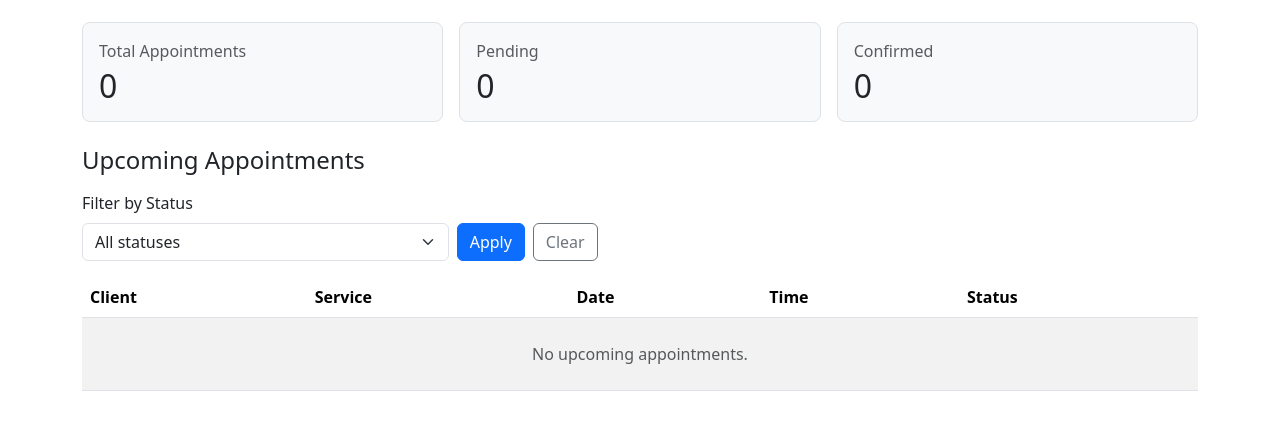
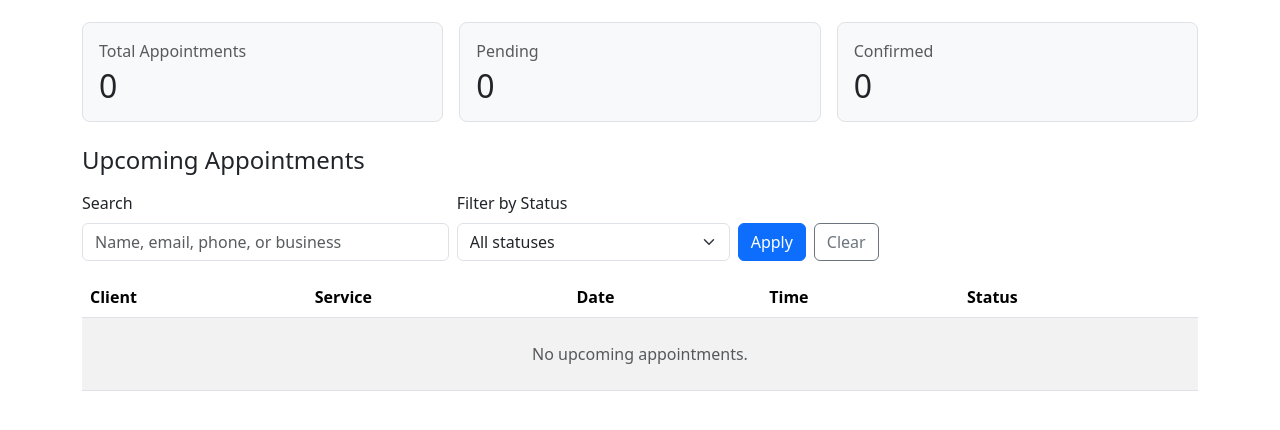
Before and after one commit to vfb-dev/bookbookgo, a Django app: page /dashboard/ in a window 1280 px wide. Shown: the part 155-585 px from the top of the page. Run offline with Django 5.2, Linux system fonts and the light colour scheme; the visitor is signed in with stand-in values (Sample User, id 1); data that the repository does not hold is empty; some libraries are stand-ins or nearby versions.

Commit message:
dashboard search

```diff
--- a/bookings/views.py
+++ b/bookings/views.py
@@ -4,6 +4,8 @@ from django.views import View
 from django.http import JsonResponse
 from django.contrib.auth.mixins import LoginRequiredMixin
 from django.utils import timezone
+
+from django.db.models import Q
 
 from .forms import AppointmentForm, AppointmentStatusForm
 from .models import Appointment
@@ -19,6 +21,7 @@ class DashboardView(LoginRequiredMixin, View):
     def get(self, request):
         today = timezone.localdate()
         selected_status = request.GET.get("status", "")
+        search_query = request.GET.get("q", "")
 
         appointments = Appointment.objects.filter(
             appointment_date__gte=today
@@ -27,12 +30,21 @@ class DashboardView(LoginRequiredMixin, View):
         if selected_status:
             appointments = appointments.filter(status=selected_status)
 
+        if search_query:
+            appointments = appointments.filter(
+                Q(full_name__icontains=search_query)
+                | Q(email__icontains=search_query)
+                | Q(phone__icontains=search_query)
+                | Q(business_name__icontains=search_query)
+            )
+
         context = {
             "total_appointments": Appointment.objects.count(),
             "pending_appointments": Appointment.objects.filter(status="pending").count(),
             "confirmed_appointments": Appointment.objects.filter(status="confirmed").count(),
             "upcoming_appointments": appointments,
             "selected_status": selected_status,
+            "search_query": search_query,
             "status_choices": Appointment.STATUS_CHOICES,
         }
 
--- a/templates/bookings/dashboard.html
+++ b/templates/bookings/dashboard.html
@@ -32,6 +32,18 @@
 
   <form method="get" class="row g-2 align-items-end mb-3">
     <div class="col-md-4">
+      <label for="q" class="form-label">Search</label>
+      <input
+        type="search"
+        name="q"
+        id="q"
+        class="form-control"
+        placeholder="Name, email, phone, or business"
+        value="{{ search_query }}"
+      />
+    </div>
+
+    <div class="col-md-3">
       <label for="status" class="form-label">Filter by Status</label>
       <select name="status" id="status" class="form-select">
         <option value="">All statuses</option>
```
